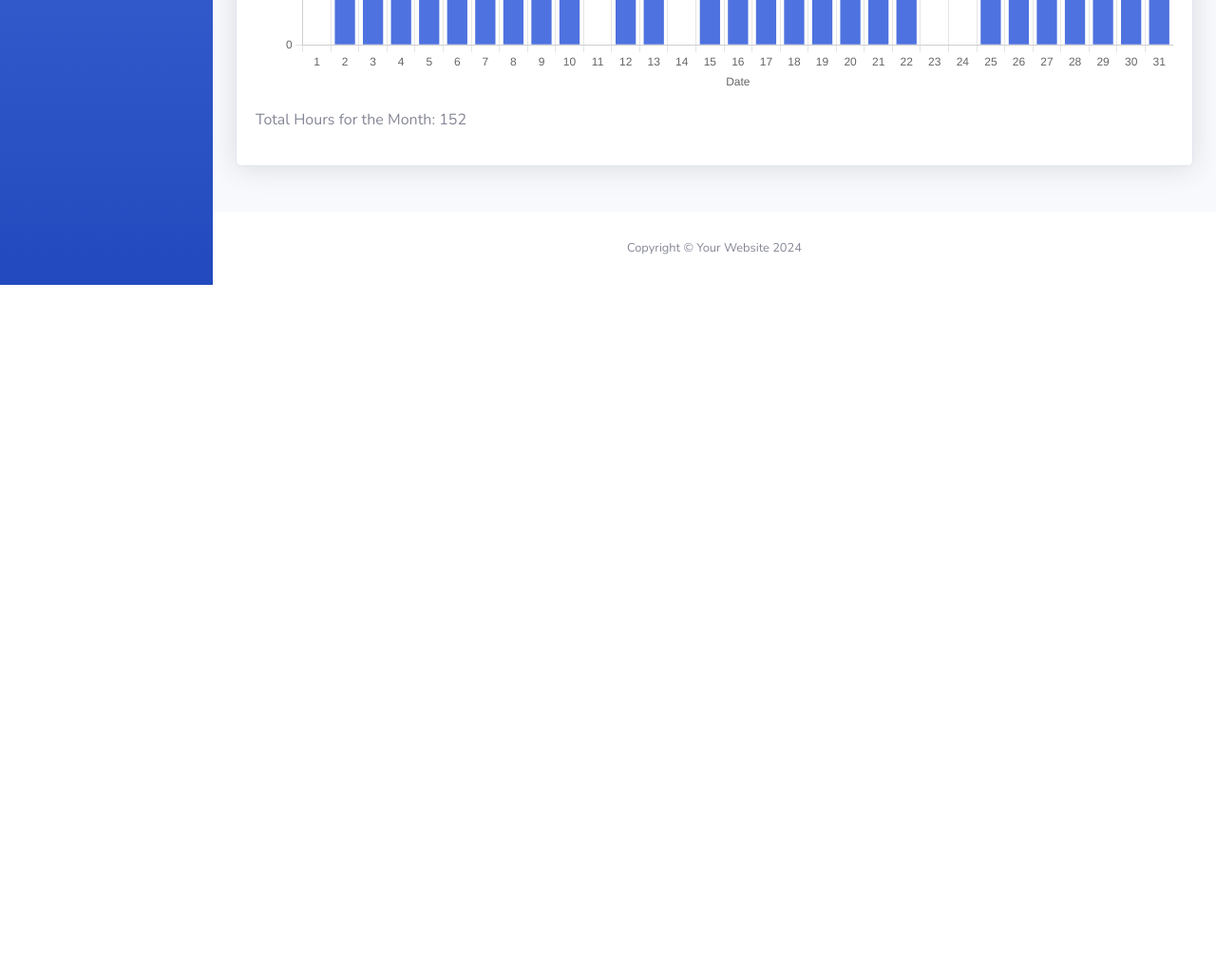
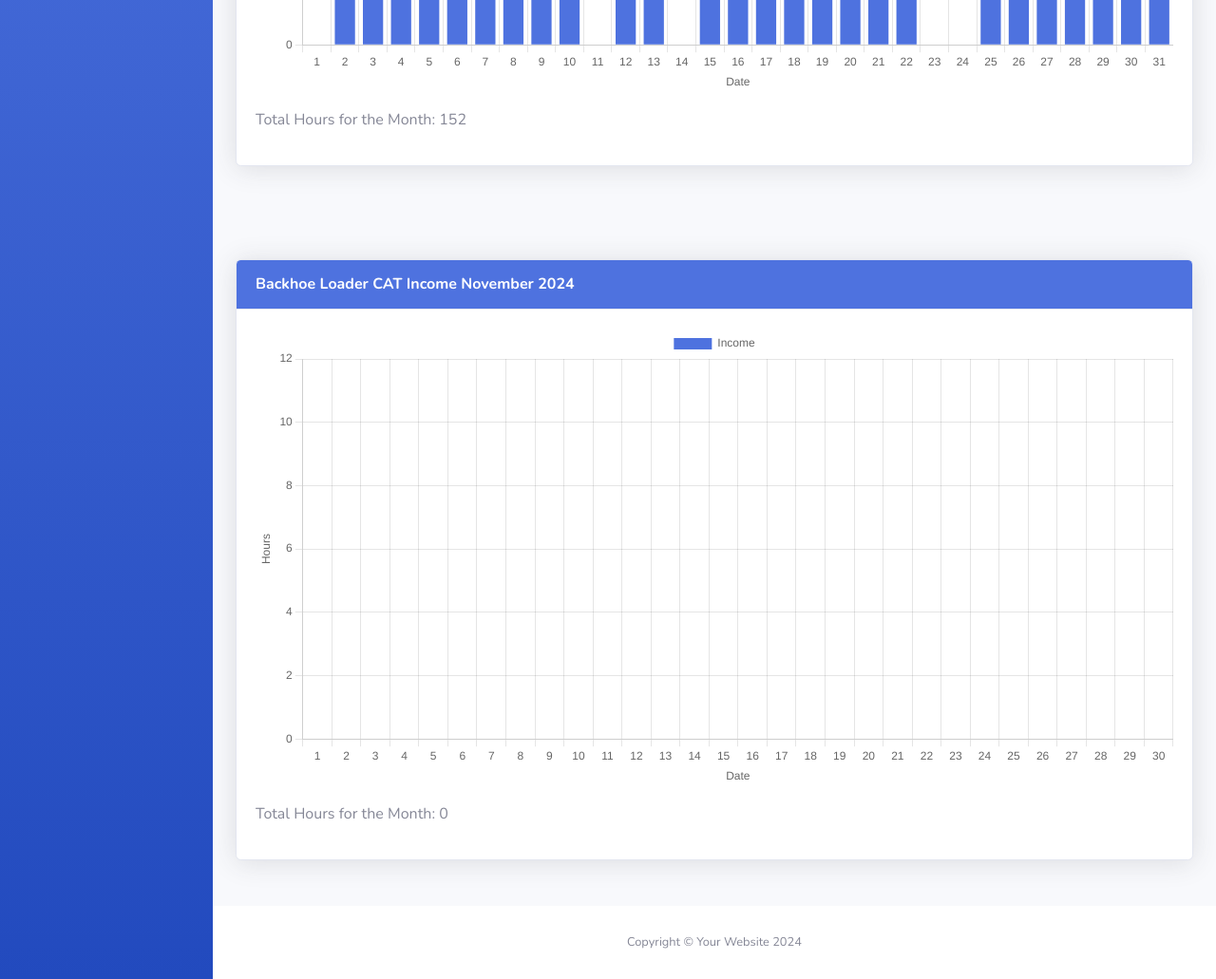
Before and after one commit to Iz-Technology/Backhoe, a plain HTML site: page dashboard.html in a window 1280 px wide. Shown: the part 618-1649 px from the top of the page at 95% size. Before the commit the page ends 918 px from the top, so only its background shows below. Drawn offline with nearby package versions, Linux system fonts and the light colour scheme.

Commit message:
memperbaharui dashboard, gallery, laporan harian, november dan script

```diff
--- a/dashboard.html
+++ b/dashboard.html
@@ -199,13 +199,35 @@
                   </h6>
                 </div>
                 <div class="card-body">
-                  <canvas id="palmOilChart"></canvas>
-                  <p id="totalHours" class="mt-3"></p>
+                  <canvas id="palmOilChartOctober"></canvas>
+                  <p id="totalHoursOctober" class="mt-3"></p>
                   <!-- Elemen untuk menampilkan total jam -->
                 </div>
               </div>
             </div>
           </div>
+
+          <div class="row">
+            <!-- Palm Oil Production Card -->
+            <div class="col-lg mb-4">
+              <div class="card shadow mb-4">
+                <div class="card-header py-3">
+                  <h6 class="m-0 font-weight-bold">
+                    Backhoe Loader CAT Income November 2024
+                  </h6>
+                </div>
+                <div class="card-body">
+                  <canvas id="palmOilChartNovember"></canvas>
+                  <p id="totalHoursNovember" class="mt-3"></p>
+                  <!-- Elemen untuk menampilkan total jam -->
+                </div>
+              </div>
+            </div>
+          </div>
+
+
+
+
         </div>
 
 
--- a/script.js
+++ b/script.js
@@ -54,7 +54,7 @@ function clearAlerts() {
 }
 
 document.addEventListener("DOMContentLoaded", function () {
-  var ctx1 = document.getElementById("palmOilChart").getContext("2d");
+  var ctx1 = document.getElementById("palmOilChartOctober").getContext("2d");
 
   // Data manual untuk jam
   var dailyHours = [
@@ -100,7 +100,55 @@ document.addEventListener("DOMContentLoaded", function () {
   });
 
   // Menampilkan total jam di bawah grafik
-  var totalHoursElement = document.getElementById("totalHours");
+  var totalHoursElement = document.getElementById("totalHoursOctober");
+  totalHoursElement.textContent = `Total Hours for the Month: ${totalHours}`;
+});
+
+document.addEventListener("DOMContentLoaded", function () {
+  var ctx1 = document.getElementById("palmOilChartNovember").getContext("2d");
+
+  // Data manual untuk jam
+  var dailyHours = [0];
+
+  // Hitung total jam
+  var totalHours = dailyHours.reduce((acc, val) => acc + val, 0);
+
+  var palmOilChart = new Chart(ctx1, {
+    type: "bar", // Jenis grafik (bar, line, pie, dll.)
+    data: {
+      labels: Array.from({ length: 30 }, (_, i) => i + 1), // Label sumbu X dari 1 hingga 30
+      datasets: [
+        {
+          label: "Income", // Label dataset
+          data: dailyHours, // Data manual untuk jam
+          backgroundColor: "#4e72df", // Warna latar belakang batang
+          borderColor: "#005a1f", // Warna batas batang
+          borderWidth: 0, // Lebar batas batang
+        },
+      ],
+    },
+    options: {
+      scales: {
+        x: {
+          title: {
+            display: true,
+            text: "Date", // Judul sumbu X
+          },
+        },
+        y: {
+          title: {
+            display: true,
+            text: "Hours", // Judul sumbu Y
+          },
+          beginAtZero: true, // Mulai sumbu Y dari nol
+          max: 12, // Batas maksimal sumbu Y
+        },
+      },
+    },
+  });
+
+  // Menampilkan total jam di bawah grafik
+  var totalHoursElement = document.getElementById("totalHoursNovember");
   totalHoursElement.textContent = `Total Hours for the Month: ${totalHours}`;
 });
 
```
Also changed, not shown: gallery.html (+8 -49 lines), laporanharian.html (+2 -2 lines), november.html (+5 -12 lines).
